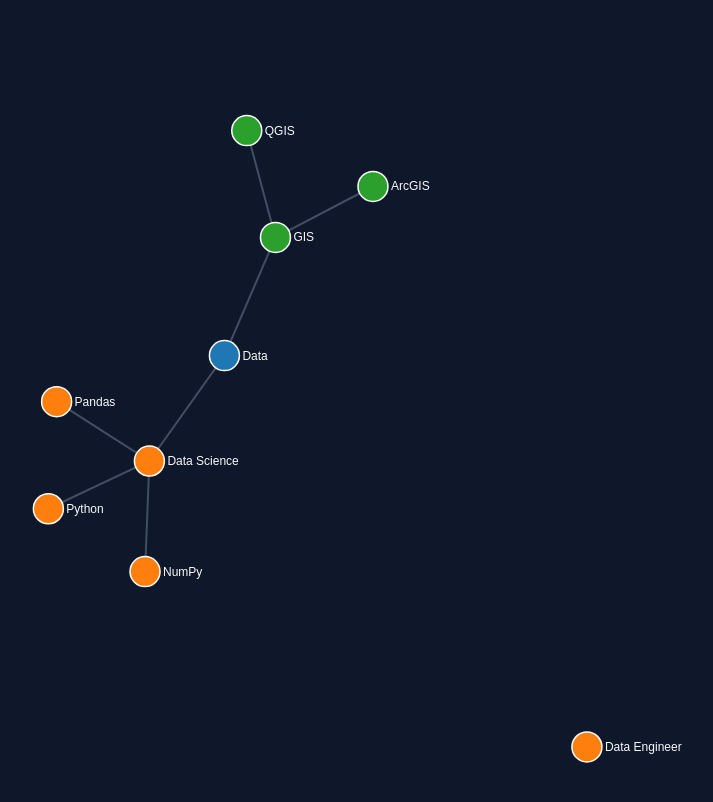
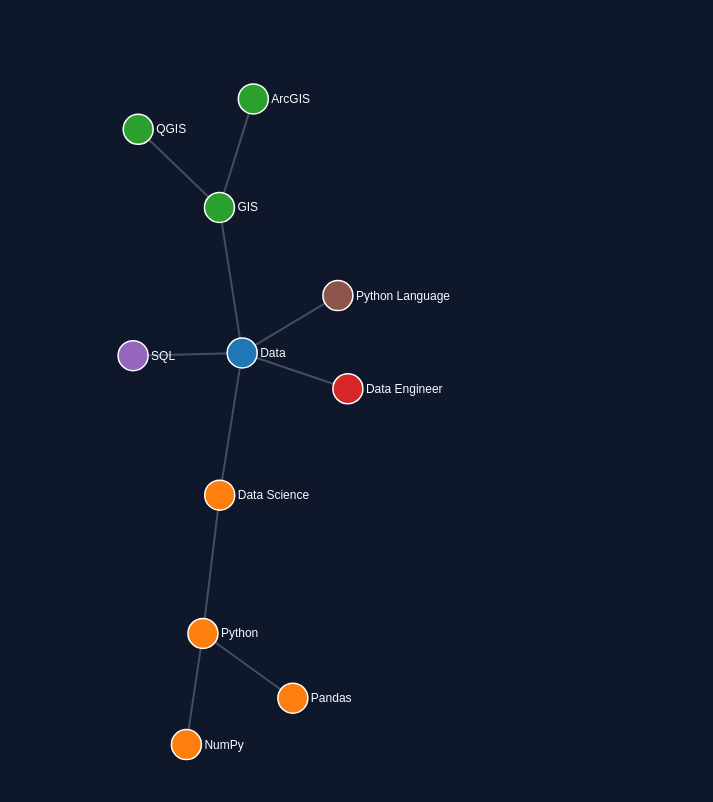
Before and after one commit to Rafa-Garcia-Data/d3-skills-network-and-others, a plain HTML site: page index.html in a window 1280 px wide. Shown: the whole page, without its empty margins (406-1119 px from the left). Drawn offline with nearby package versions, Linux system fonts and the light colour scheme.

Commit message:
More links and categories

```diff
--- a/index.html
+++ b/index.html
@@ -27,13 +27,15 @@
     // --- NIVEL 1: Categorías Principales ---
     { id: "Data Science", level: 1, group: 1 },
     { id: "GIS",          level: 1, group: 2 },
-    { id: "Data Engineer", level: 1, group: 1 },
+    { id: "Data Engineer", level: 1, group: 3 },
+    { id: "SQL",       level: 1, group: 4 },
+    { id: "Python Language",       level: 1, group: 5 },
 
     // --- NIVEL 2: Herramientas y Librerías (Nodos Hijos) ---
     // Pertenecen al grupo de su categoría principal
     { id: "Python", level: 2, group: 1 },
-    { id: "Pandas", level: 2, group: 1 },
-    { id: "NumPy",  level: 2, group: 1 },
+      { id: "Pandas", level: 3, group: 1 },
+      { id: "NumPy",  level: 3, group: 1 },
 
     { id: "QGIS",   level: 2, group: 2 },
     { id: "ArcGIS", level: 2, group: 2 }
@@ -42,11 +44,14 @@
     // Conexiones Raíz -> Categorías
     { source: "Data", target: "Data Science" },
     { source: "Data", target: "GIS" },
+    { source: "Data", target: "SQL" },
+    { source: "Data", target: "Data Engineer" },
+    { source: "Data", target: "Python Language" },
 
     // Conexiones Categorías -> Herramientas
     { source: "Data Science", target: "Python" },
-    { source: "Data Science", target: "Pandas" },
-    { source: "Data Science", target: "NumPy" },
+      { source: "Python", target: "Pandas" },
+      { source: "Python", target: "NumPy" },
 
     { source: "GIS", target: "QGIS" },
     { source: "GIS", target: "ArcGIS" }
```
